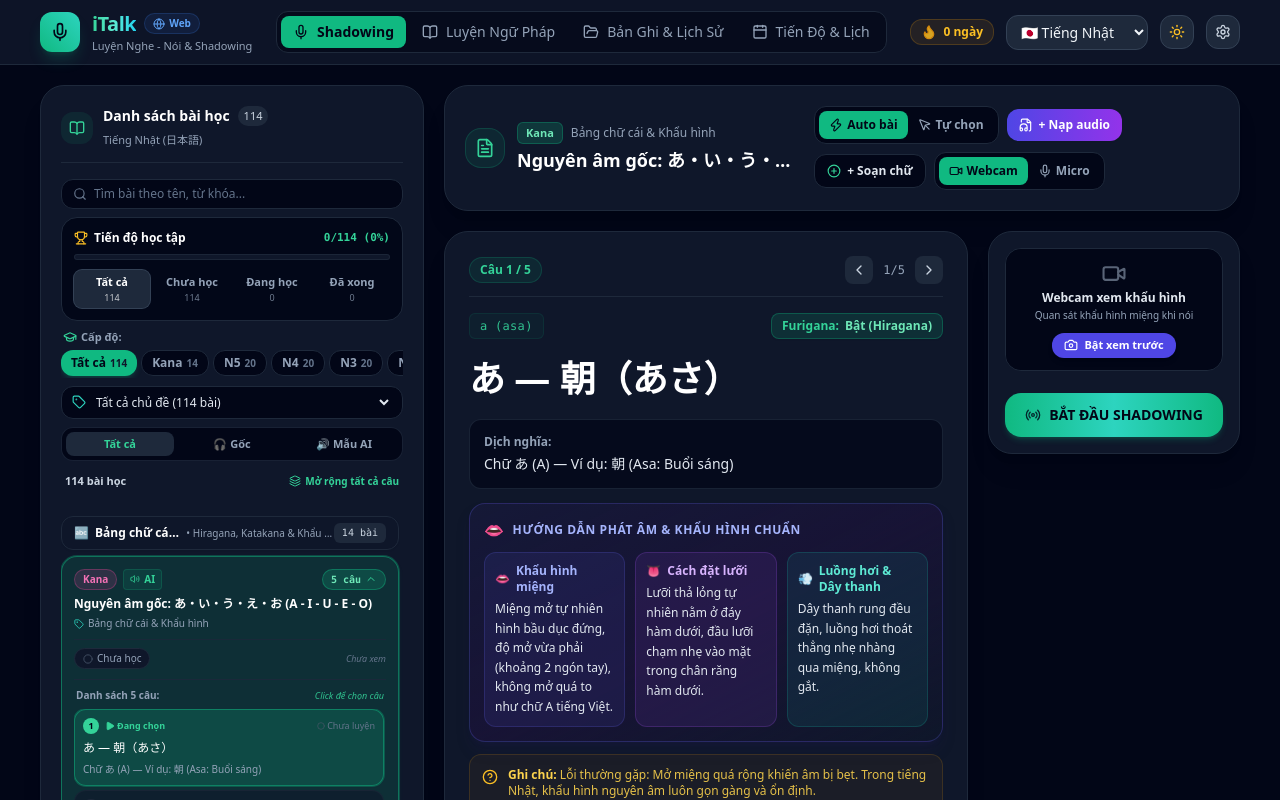
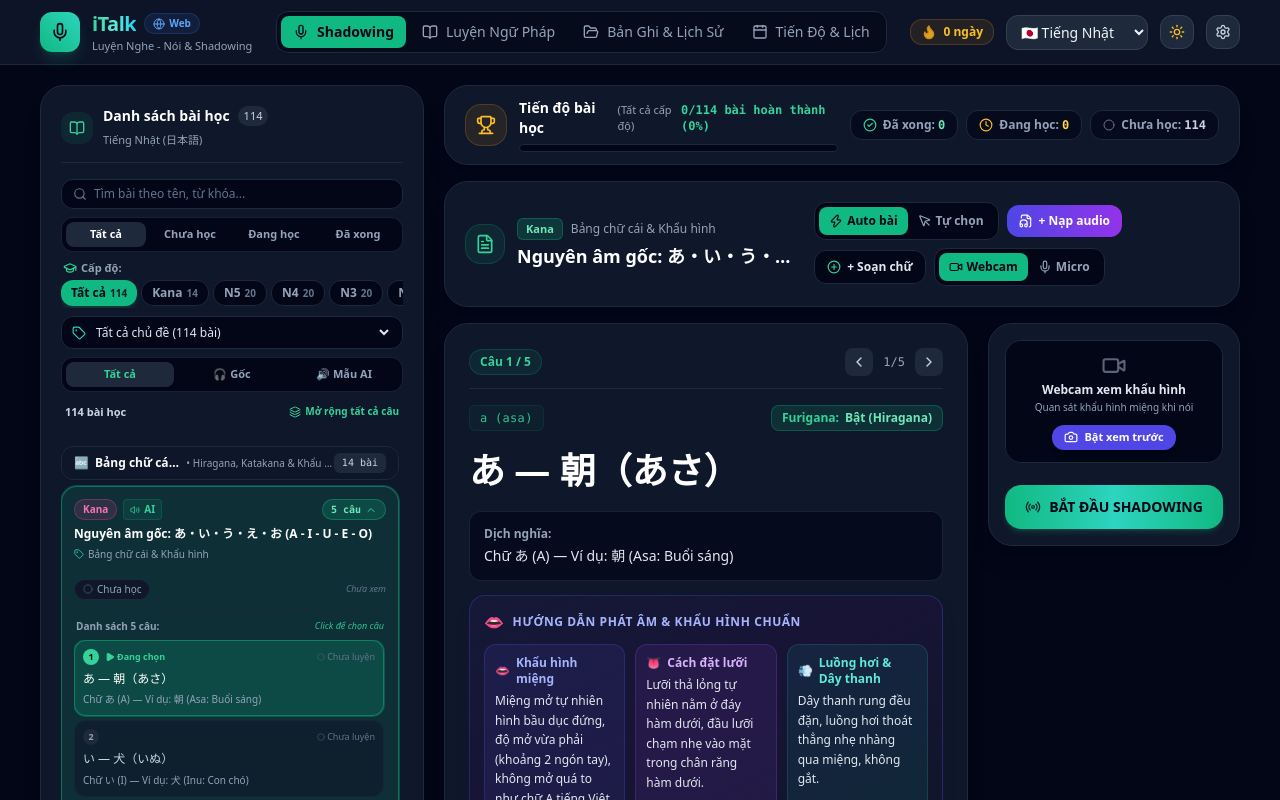
Before and after one commit to hnk24h/iTalk, a React (Vite) app: page / in a window 1280 px wide. Shown: the top 800 px of the page. Built offline with nearby package versions, Linux system fonts and the light colour scheme.

Commit message:
refactor(studio): move overall learning progress bar to main workspace header

```diff
--- a/src/components/ShadowingStudio.tsx
+++ b/src/components/ShadowingStudio.tsx
@@ -1298,84 +1298,56 @@ export const ShadowingStudio: React.FC<ShadowingStudioProps> = ({
               )}
             </div>
 
-            {/* Overall Learning Progress Card */}
-            <div className="p-3 rounded-2xl bg-slate-950/90 border border-slate-800 space-y-2">
-              <div className="flex items-center justify-between text-xs">
-                <span className="font-bold text-white flex items-center gap-1.5">
-                  <Trophy className="w-3.5 h-3.5 text-amber-400" />
-                  <span>Tiến độ học tập</span>
-                </span>
-                <span className="text-[11px] font-bold text-emerald-400 font-mono">
-                  {progressStats.completed}/{progressStats.total} ({progressStats.completionPercent}%)
-                </span>
-              </div>
-
-              {/* Progress Bar */}
-              <div className="w-full bg-slate-900 rounded-full h-1.5 overflow-hidden border border-slate-800/80">
-                <div
-                  className="bg-gradient-to-r from-emerald-500 via-teal-400 to-cyan-400 h-full rounded-full transition-all duration-500"
-                  style={{ width: `${progressStats.completionPercent}%` }}
-                />
-              </div>
-
-              {/* Status Filter Buttons */}
-              <div className="grid grid-cols-4 gap-1 pt-0.5 text-[11px]">
+            {/* Learning Status Filter Pills */}
+            <div className="grid grid-cols-4 gap-1 text-[11px] bg-slate-950 p-1 rounded-xl border border-slate-800/80">
               <button
                 type="button"
                 onClick={() => setStatusFilter('all')}
                 className={`py-1 rounded-lg font-semibold transition-all text-center ${
                   statusFilter === 'all'
-                      ? 'bg-slate-800 text-white shadow-xs ring-1 ring-slate-700'
-                      : 'text-slate-400 hover:text-white hover:bg-slate-900'
+                    ? 'bg-slate-800 text-white shadow-xs'
+                    : 'text-slate-400 hover:text-white'
                 }`}
                 title="Hiển thị tất cả bài học"
               >
-                  <span>Tất cả</span>
-                  <span className="block text-[9px] opacity-75 font-normal">{progressStats.total}</span>
-                </button>
-
+                Tất cả
+              </button>
               <button
                 type="button"
                 onClick={() => setStatusFilter('unviewed')}
                 className={`py-1 rounded-lg font-semibold transition-all text-center ${
                   statusFilter === 'unviewed'
-                      ? 'bg-rose-950/70 text-rose-300 ring-1 ring-rose-500/50 shadow-xs'
-                      : 'text-slate-400 hover:text-rose-300 hover:bg-slate-900'
+                    ? 'bg-rose-950/70 text-rose-300 ring-1 ring-rose-500/50'
+                    : 'text-slate-400 hover:text-rose-300'
                 }`}
                 title="Chỉ hiển thị bài chưa học / chưa xem"
               >
-                  <span>Chưa học</span>
-                  <span className="block text-[9px] opacity-75 font-normal">{progressStats.unviewed}</span>
-                </button>
-
+                Chưa học
+              </button>
               <button
                 type="button"
                 onClick={() => setStatusFilter('in_progress')}
                 className={`py-1 rounded-lg font-semibold transition-all text-center ${
                   statusFilter === 'in_progress'
-                      ? 'bg-amber-950/70 text-amber-300 ring-1 ring-amber-500/50 shadow-xs'
-                      : 'text-slate-400 hover:text-amber-300 hover:bg-slate-900'
+                    ? 'bg-amber-950/70 text-amber-300 ring-1 ring-amber-500/50'
+                    : 'text-slate-400 hover:text-amber-300'
                 }`}
                 title="Chỉ hiển thị bài đang học"
               >
-                  <span>Đang học</span>
-                  <span className="block text-[9px] opacity-75 font-normal">{progressStats.inProgress}</span>
-                </button>
-
+                Đang học
+              </button>
               <button
                 type="button"
                 onClick={() => setStatusFilter('completed')}
                 className={`py-1 rounded-lg font-semibold transition-all text-center ${
                   statusFilter === 'completed'
-                      ? 'bg-emerald-950/70 text-emerald-300 ring-1 ring-emerald-500/50 shadow-xs'
-                      : 'text-slate-400 hover:text-emerald-300 hover:bg-slate-900'
+                    ? 'bg-emerald-950/70 text-emerald-300 ring-1 ring-emerald-500/50'
+                    : 'text-slate-400 hover:text-emerald-300'
                 }`}
                 title="Chỉ hiển thị bài đã hoàn thành"
               >
-                  <span>Đã xong</span>
-                  <span className="block text-[9px] opacity-75 font-normal">{progressStats.completed}</span>
-                </button>
-              </div>
+                Đã xong
+              </button>
             </div>
 
             {/* Level Filter Bar (N5 đến N1) */}
@@ -1575,7 +1547,81 @@ export const ShadowingStudio: React.FC<ShadowingStudioProps> = ({
         {/* ======================================================== */}
         {/* 2. MAIN WORKSPACE: SHADOWING STUDIO                      */}
         {/* ======================================================== */}
-        <main className="flex-1 min-w-0 w-full space-y-5">
+        <main className="flex-1 min-w-0 w-full space-y-4">
+          {/* Main Workspace Header: Overall Learning Progress Bar */}
+          <div className="bg-slate-900 border border-slate-800 rounded-3xl p-3.5 sm:px-5 sm:py-3 shadow-xl flex flex-col md:flex-row items-stretch md:items-center justify-between gap-3">
+            <div className="flex items-center gap-3 min-w-0 flex-1">
+              <div className="p-2.5 rounded-2xl bg-amber-500/10 border border-amber-500/20 text-amber-400 shrink-0">
+                <Trophy className="w-5 h-5" />
+              </div>
+              <div className="flex-1 min-w-0 space-y-1.5">
+                <div className="flex items-center justify-between text-xs">
+                  <div className="flex items-center gap-2">
+                    <span className="font-bold text-white text-sm">Tiến độ bài học</span>
+                    <span className="text-[11px] text-slate-400 font-medium">
+                      ({selectedLevel === 'all' ? 'Tất cả cấp độ' : selectedLevel})
+                    </span>
+                  </div>
+                  <span className="text-xs font-bold text-emerald-400 font-mono">
+                    {progressStats.completed}/{progressStats.total} bài hoàn thành ({progressStats.completionPercent}%)
+                  </span>
+                </div>
+                {/* Progress Bar */}
+                <div className="w-full bg-slate-950 rounded-full h-2 overflow-hidden border border-slate-800">
+                  <div
+                    className="bg-gradient-to-r from-emerald-500 via-teal-400 to-cyan-400 h-full rounded-full transition-all duration-500 shadow-xs"
+                    style={{ width: `${progressStats.completionPercent}%` }}
+                  />
+                </div>
+              </div>
+            </div>
+
+            {/* Quick Status Filter Chips */}
+            <div className="flex items-center gap-2 shrink-0 self-end md:self-center text-xs">
+              <button
+                type="button"
+                onClick={() => setStatusFilter(statusFilter === 'completed' ? 'all' : 'completed')}
+                className={`px-3 py-1.5 rounded-xl text-xs font-semibold border transition-all cursor-pointer flex items-center gap-1.5 ${
+                  statusFilter === 'completed'
+                    ? 'bg-emerald-500/20 text-emerald-300 border-emerald-500/50 shadow-xs'
+                    : 'bg-slate-950/70 border-slate-800 text-slate-400 hover:text-emerald-300 hover:bg-slate-900'
+                }`}
+                title="Bấm để lọc các bài đã hoàn thành"
+              >
+                <CheckCircle2 className="w-3.5 h-3.5 text-emerald-400" />
+                <span>Đã xong: <strong className="text-emerald-300 font-mono">{progressStats.completed}</strong></span>
+              </button>
+
+              <button
+                type="button"
+                onClick={() => setStatusFilter(statusFilter === 'in_progress' ? 'all' : 'in_progress')}
+                className={`px-3 py-1.5 rounded-xl text-xs font-semibold border transition-all cursor-pointer flex items-center gap-1.5 ${
+                  statusFilter === 'in_progress'
+                    ? 'bg-amber-500/20 text-amber-300 border-amber-500/50 shadow-xs'
+                    : 'bg-slate-950/70 border-slate-800 text-slate-400 hover:text-amber-300 hover:bg-slate-900'
+                }`}
+                title="Bấm để lọc các bài đang học dở dang"
+              >
+                <Clock className="w-3.5 h-3.5 text-amber-400" />
+                <span>Đang học: <strong className="text-amber-300 font-mono">{progressStats.inProgress}</strong></span>
+              </button>
+
+              <button
+                type="button"
+                onClick={() => setStatusFilter(statusFilter === 'unviewed' ? 'all' : 'unviewed')}
+                className={`px-3 py-1.5 rounded-xl text-xs font-semibold border transition-all cursor-pointer flex items-center gap-1.5 ${
+                  statusFilter === 'unviewed'
+                    ? 'bg-rose-500/20 text-rose-300 border-rose-500/50 shadow-xs'
+                    : 'bg-slate-950/70 border-slate-800 text-slate-400 hover:text-rose-300 hover:bg-slate-900'
+                }`}
+                title="Bấm để lọc các bài chưa học / chưa xem"
+              >
+                <Circle className="w-3 h-3 text-slate-500" />
+                <span>Chưa học: <strong className="text-slate-300 font-mono">{progressStats.unviewed}</strong></span>
+              </button>
+            </div>
+          </div>
+
           {/* Top Bar of Studio: Current Lesson Details, Advance Mode Pill & Record Mode */}
           <div className="bg-slate-900 border border-slate-800 rounded-3xl p-4 sm:p-5 flex flex-col md:flex-row items-stretch md:items-center justify-between gap-4 shadow-xl">
             {/* Active Lesson Meta & Mobile Sidebar Toggle */}
```
Lines whose indentation alone changed are shown as unchanged.
